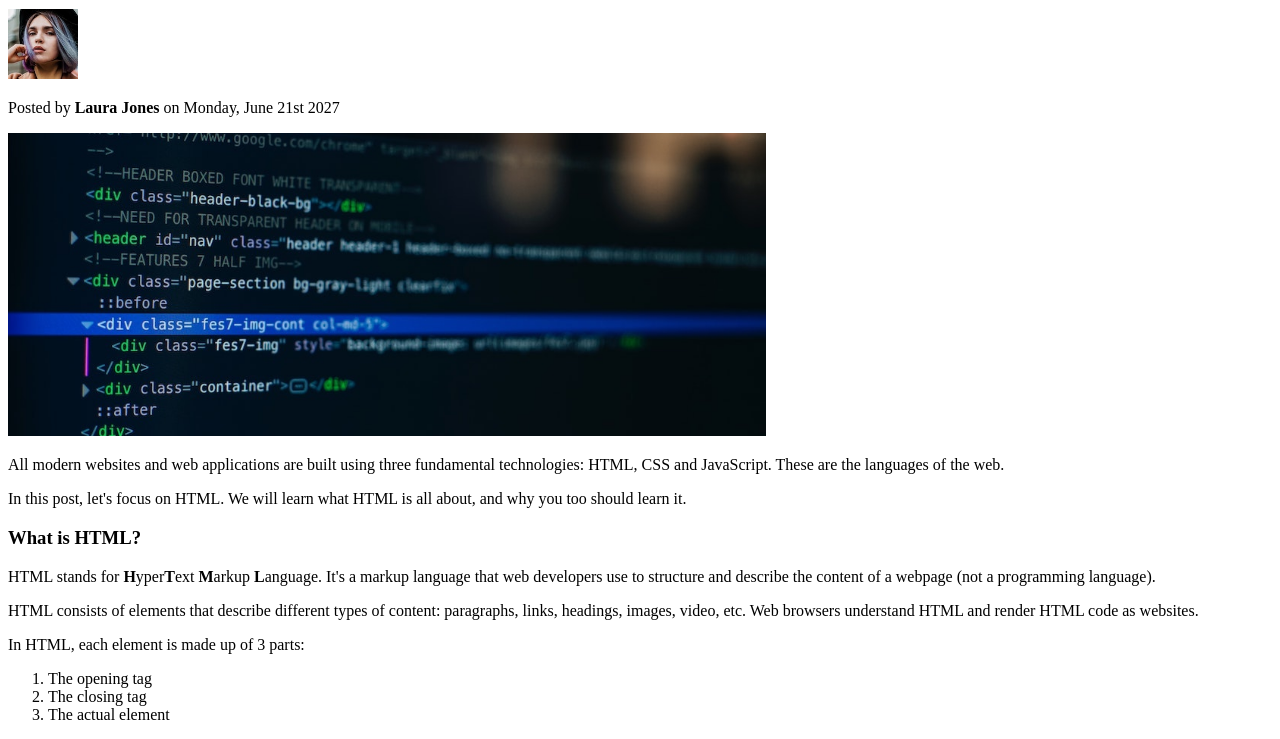
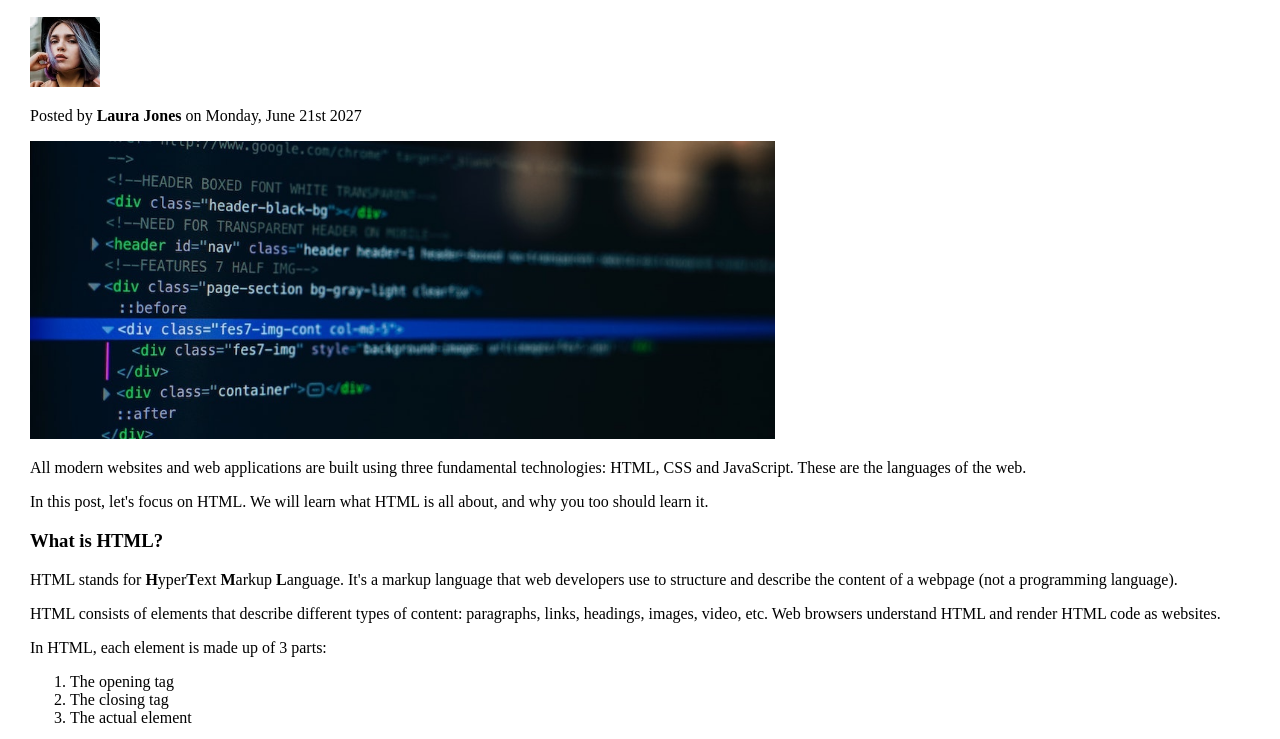
Before and after one commit to germanslivinski/Tekwill_FE_gr14, a plain HTML site: page index.html in a window 1280 px wide. Shown: the part 119-858 px from the top of the page. Drawn offline with Linux system fonts and the light colour scheme.

Commit message:
created <style>

```diff
--- a/index.html
+++ b/index.html
@@ -5,6 +5,12 @@
     <meta name="viewport" content="width=device-width, initial-scale=1.0">
     <title>The Code Magazine</title>
 </head>
+<style>
+  body {
+    margin-left: 30px;
+    margin-top: 30px;
+  }
+</style>
 <body>
  <h1>📘 The Code Magazine</h1>
  <h2>The Basic Language of the Web: HTML</h2>
@@ -14,13 +20,16 @@
    <p>Posted by <strong>Laura Jones</strong> on Monday, June 21st 2027</p>
    <img src="img/post-img.jpg" alt="div class" width="60%">
        <div>
-   <p>All modern websites and web applications are built using three fundamental technologies: HTML, CSS and
-    JavaScript. These are the languages of the web.</p>
+
+           <p>All modern websites and web applications are built using three fundamental technologies: HTML, CSS and JavaScript. These are the languages of the web.
+           </p>
 
            <p>In this post, let's focus on HTML. We will learn what HTML is all about,
             and why you too should learn it.
            </p>
+
       <h3>What is HTML?</h3>
+
       <p>HTML stands for <b>H</b>yper<b>T</b>ext <b>M</b>arkup <b>L</b>anguage. It's a markup language that web developers use
         to structure and describe the content of a webpage (not a programming language).
       </p>
@@ -37,7 +46,6 @@
           <li>The actual element</li>
         </ol>
 
-
       <h3>Why should you learn HTML?</h3>
 
        <p>There are countless reasons for learning the fundamental language of the web. Here are 5 of them: </p>
```
Lines whose indentation alone changed are shown as unchanged.
